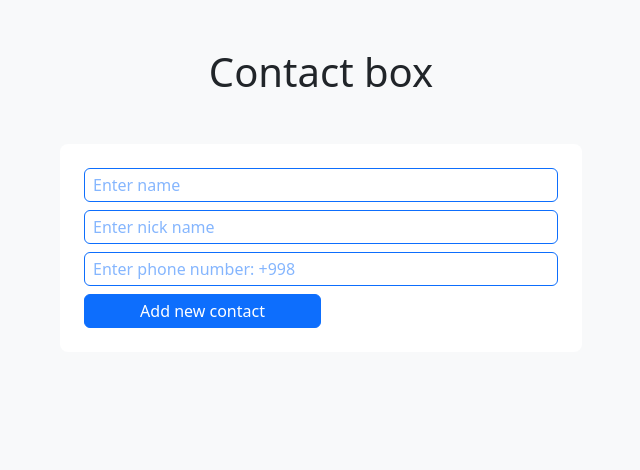
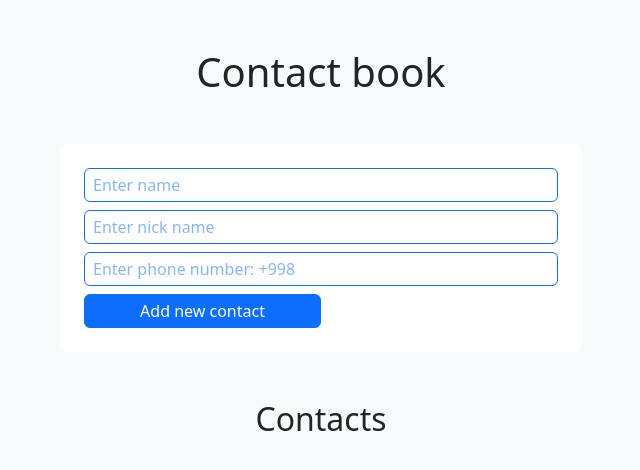
Before and after one commit to Sayfudiinov-Samandar/ContactBox, a plain HTML site: page index.html in a window 1280 px wide. Shown: the whole page, without its empty margins (319-959 px from the left). Drawn offline with nearby package versions, Linux system fonts and the light colour scheme.

Commit message:
Added new title for new contacts

```diff
--- a/index.html
+++ b/index.html
@@ -20,7 +20,7 @@
 
     <div class="container mx-auto p-5">
         <h1 class="text-center mb-5">
-            Contact box
+            Contact book
         </h1>
         <form class="site-form d-flex flex-column w-50 bg-white p-4 rounded-3  gap-2 mx-auto mb-5" method="post">
            <label>
@@ -36,6 +36,7 @@
         </form>
 
         <div class="result-box">
+            <h3 class="h2 text-center mb-5">Contacts</h3>
             <ul class="result-list list-unstyled row gap-2">
 
             </ul>
```
